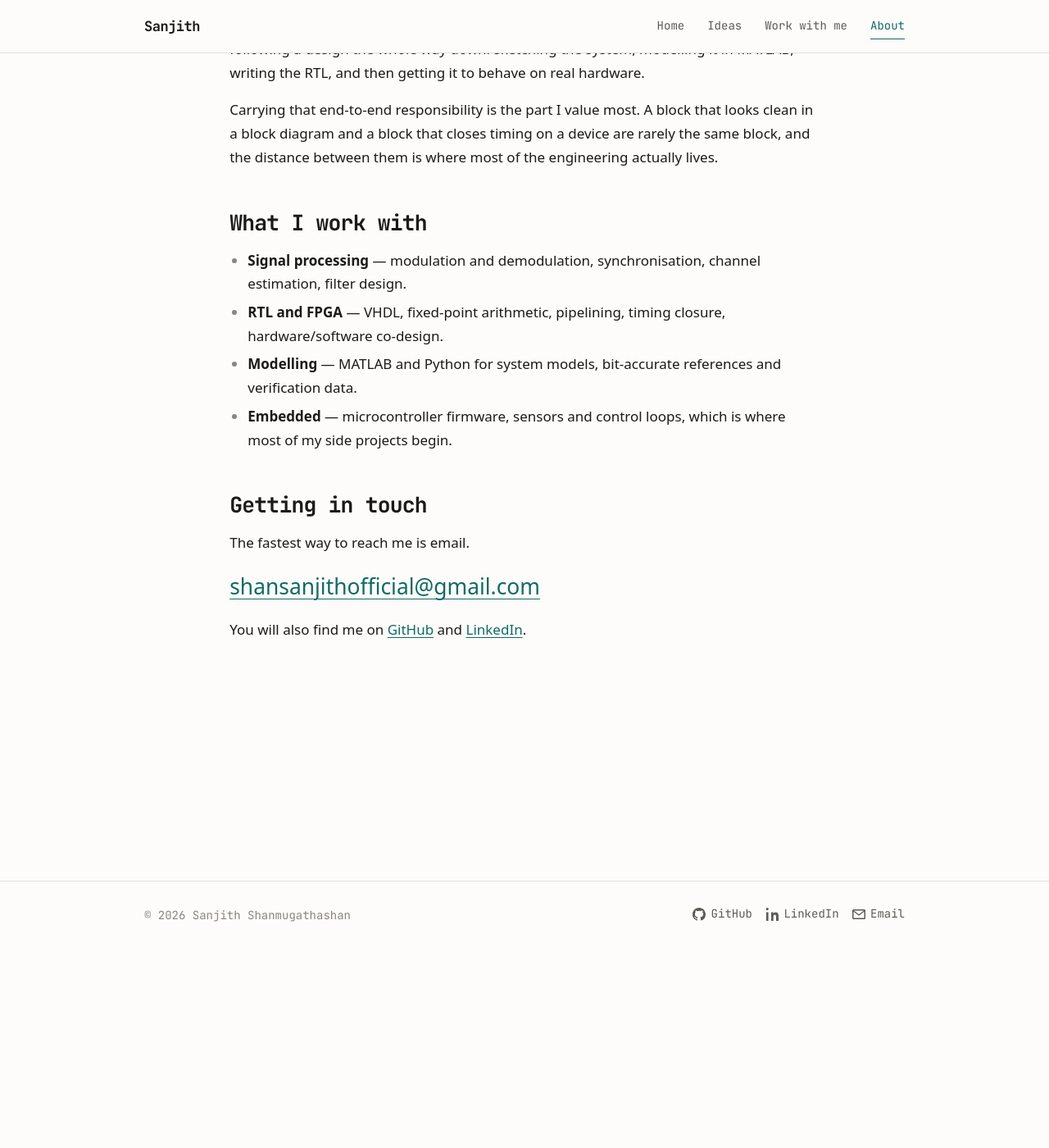
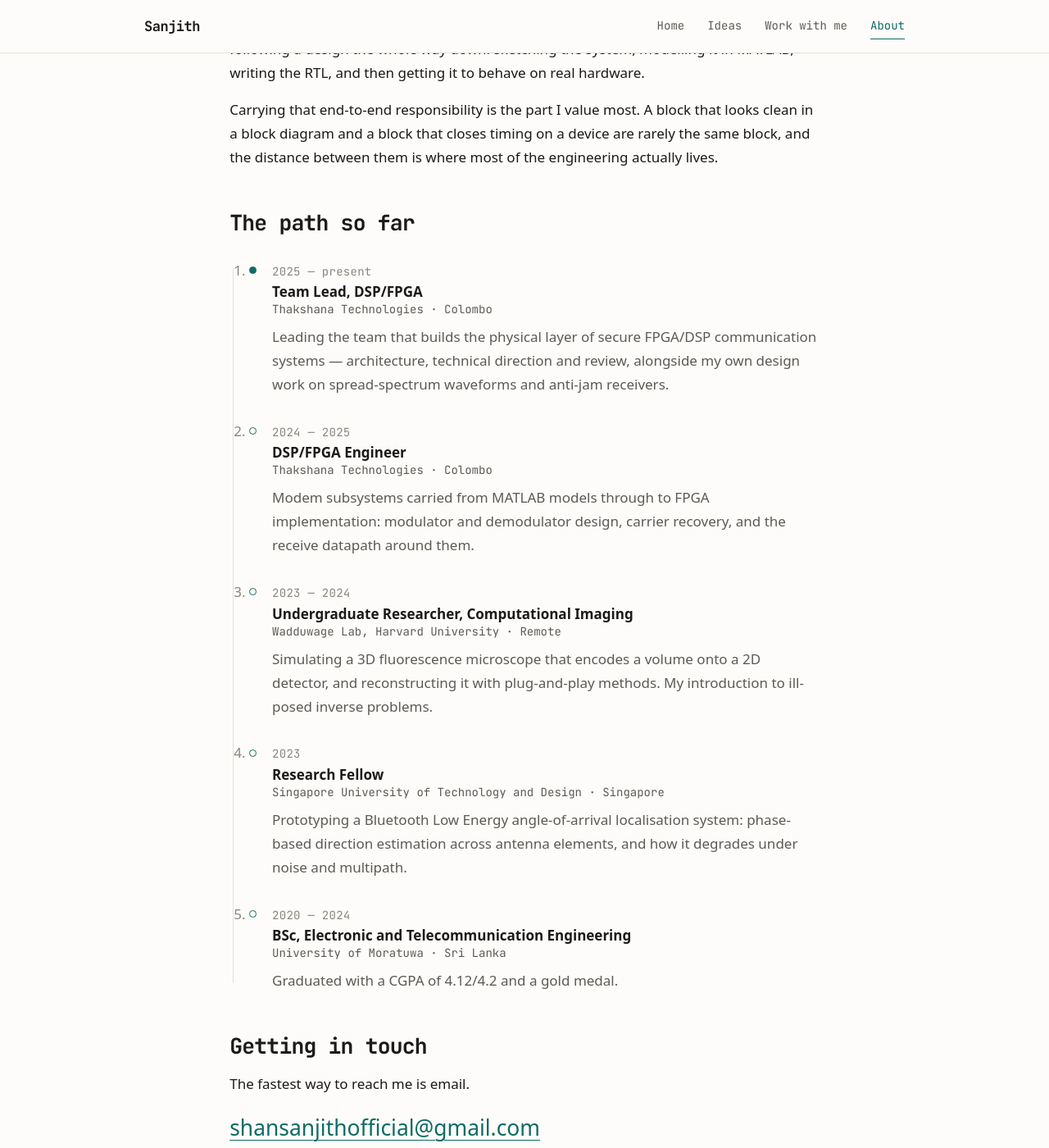
Before and after one commit to sanjith1999/sanjith1999.github.io, a Jekyll site: the page built from about.md, in a window 1280 px wide and 1400 px high, scrolled down 241 px. Shown: the whole window at 82% size. Built offline with Jekyll 4.4.1, drawn with Linux system fonts in a browser that asks for light colours; some web fonts are replaced.

Commit message:
WIP001: Replace the About skills list with a timeline
The skills list said what any DSP/FPGA engineer would say. The
trajectory is the part that is actually Sanjith's, so About now carries
a narrated timeline: the two Thakshana roles, the Wadduwage Lab work at
Harvard, the SUTD fellowship, and Moratuwa.

Entries live in _data/experience.yml and render through a timeline
include, so adding one is editing a data file. Styled as a rule with
markers, the current role filled.

Employers are named here. The /work/ page still names none, which holds
- that page is a pitch, this one is a biography.

Co-Authored-By: Claude Opus 5 <noreply@anthropic.com>

```diff
--- /dev/null
+++ b/_data/experience.yml
@@ -0,0 +1,43 @@
+# The About page timeline, newest first. Add an entry and it appears.
+- when: 2025 — present
+  role: Team Lead, DSP/FPGA
+  org: Thakshana Technologies
+  where: Colombo
+  note: >-
+    Leading the team that builds the physical layer of secure FPGA/DSP communication
+    systems — architecture, technical direction and review, alongside my own design
+    work on spread-spectrum waveforms and anti-jam receivers.
+
+- when: 2024 — 2025
+  role: DSP/FPGA Engineer
+  org: Thakshana Technologies
+  where: Colombo
+  note: >-
+    Modem subsystems carried from MATLAB models through to FPGA implementation:
+    modulator and demodulator design, carrier recovery, and the receive datapath
+    around them.
+
+- when: 2023 — 2024
+  role: Undergraduate Researcher, Computational Imaging
+  org: Wadduwage Lab, Harvard University
+  where: Remote
+  note: >-
+    Simulating a 3D fluorescence microscope that encodes a volume onto a 2D detector,
+    and reconstructing it with plug-and-play methods. My introduction to ill-posed
+    inverse problems.
+
+- when: 2023
+  role: Research Fellow
+  org: Singapore University of Technology and Design
+  where: Singapore
+  note: >-
+    Prototyping a Bluetooth Low Energy angle-of-arrival localisation system: phase-based
+    direction estimation across antenna elements, and how it degrades under noise and
+    multipath.
+
+- when: 2020 — 2024
+  role: BSc, Electronic and Telecommunication Engineering
+  org: University of Moratuwa
+  where: Sri Lanka
+  note: >-
+    Graduated with a CGPA of 4.12/4.2 and a gold medal.
--- /dev/null
+++ b/_includes/timeline.html
@@ -0,0 +1,11 @@
+{%- comment -%} Entries come from _data/experience.yml, newest first. {%- endcomment -%}
+<ol class="timeline">
+  {%- for item in site.data.experience %}
+  <li>
+    <p class="timeline-when">{{ item.when }}</p>
+    <h3 class="timeline-role">{{ item.role }}</h3>
+    <p class="timeline-org">{{ item.org }}{% if item.where %} · {{ item.where }}{% endif %}</p>
+    {%- if item.note %}<p class="timeline-note">{{ item.note }}</p>{% endif %}
+  </li>
+  {%- endfor %}
+</ol>
--- a/about.md
+++ b/about.md
@@ -12,16 +12,9 @@ Carrying that end-to-end responsibility is the part I value most. A block that l
 clean in a block diagram and a block that closes timing on a device are rarely the same
 block, and the distance between them is where most of the engineering actually lives.
 
-## What I work with
+## The path so far
 
-- **Signal processing** — modulation and demodulation, synchronisation, channel
-  estimation, filter design.
-- **RTL and FPGA** — VHDL, fixed-point arithmetic, pipelining, timing closure,
-  hardware/software co-design.
-- **Modelling** — MATLAB and Python for system models, bit-accurate references and
-  verification data.
-- **Embedded** — microcontroller firmware, sensors and control loops, which is where
-  most of my side projects begin.
+{% include timeline.html %}
 
 ## Getting in touch
 
--- a/assets/css/main.css
+++ b/assets/css/main.css
@@ -279,6 +279,39 @@ h3 { font-size: var(--step-1); letter-spacing: -0.02em; }
 .page-nav a { text-decoration: none; }
 .page-nav a:hover { text-decoration: underline; }
 
+/* --- Timeline ------------------------------------------------------------- */
+.timeline { list-style: none; padding: 0; margin: var(--space-3) 0 0; position: relative; }
+/* The rule runs between the first and last markers, not past them. */
+.timeline::before {
+  content: ""; position: absolute; left: 4px; top: 0.7em; bottom: 0.7em;
+  width: 1px; background: var(--rule);
+}
+.timeline > li {
+  position: relative; margin: 0; padding-left: var(--space-3);
+  padding-bottom: var(--space-3);
+}
+.timeline > li:last-child { padding-bottom: 0; }
+.timeline > li::before {
+  content: ""; position: absolute; left: 0; top: 0.55em; box-sizing: border-box;
+  width: 9px; height: 9px; border-radius: 50%;
+  background: var(--bg); border: 1.5px solid var(--accent);
+}
+/* The current role gets the filled marker. */
+.timeline > li:first-child::before { background: var(--accent); }
+.timeline-when {
+  font-family: var(--ui); font-size: var(--step--1); color: var(--ink-faint);
+  letter-spacing: 0.02em;
+}
+.timeline-role {
+  font-family: var(--body); font-size: var(--step-0); font-weight: 700;
+  letter-spacing: 0; margin-top: 0.1rem;
+}
+.timeline-org {
+  font-family: var(--ui); font-size: var(--step--1); color: var(--ink-muted);
+  margin-bottom: 0.45rem;
+}
+.timeline-note { color: var(--ink-muted); }
+
 /* --- Figures -------------------------------------------------------------- */
 .figure {
   width: var(--figure-width);
```
